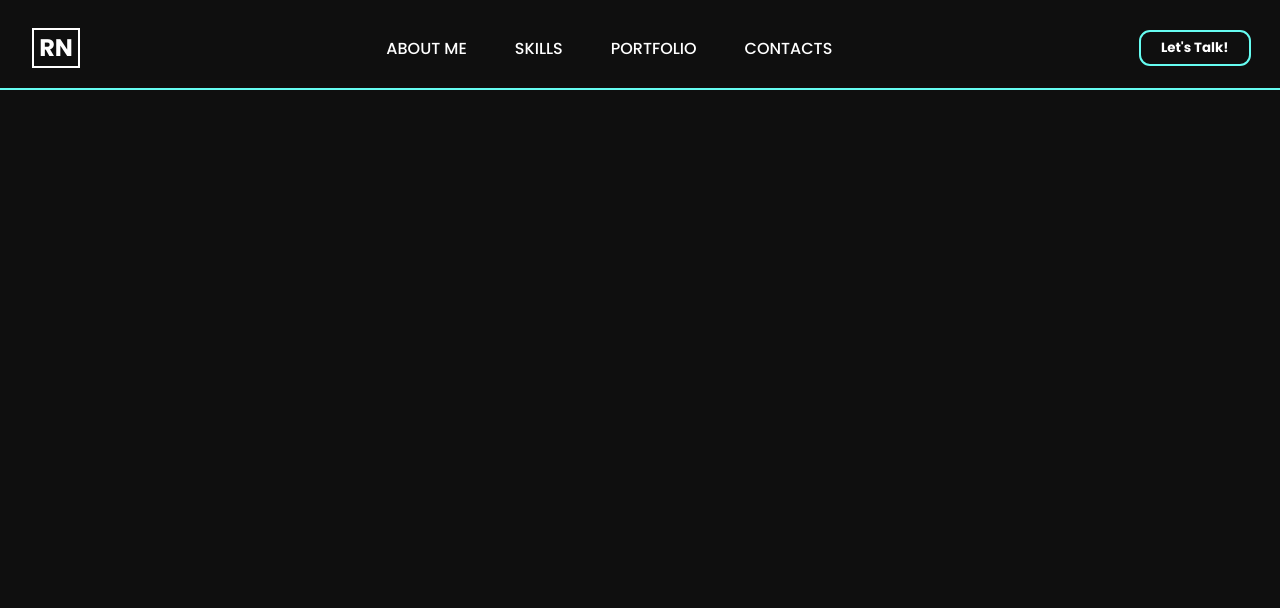
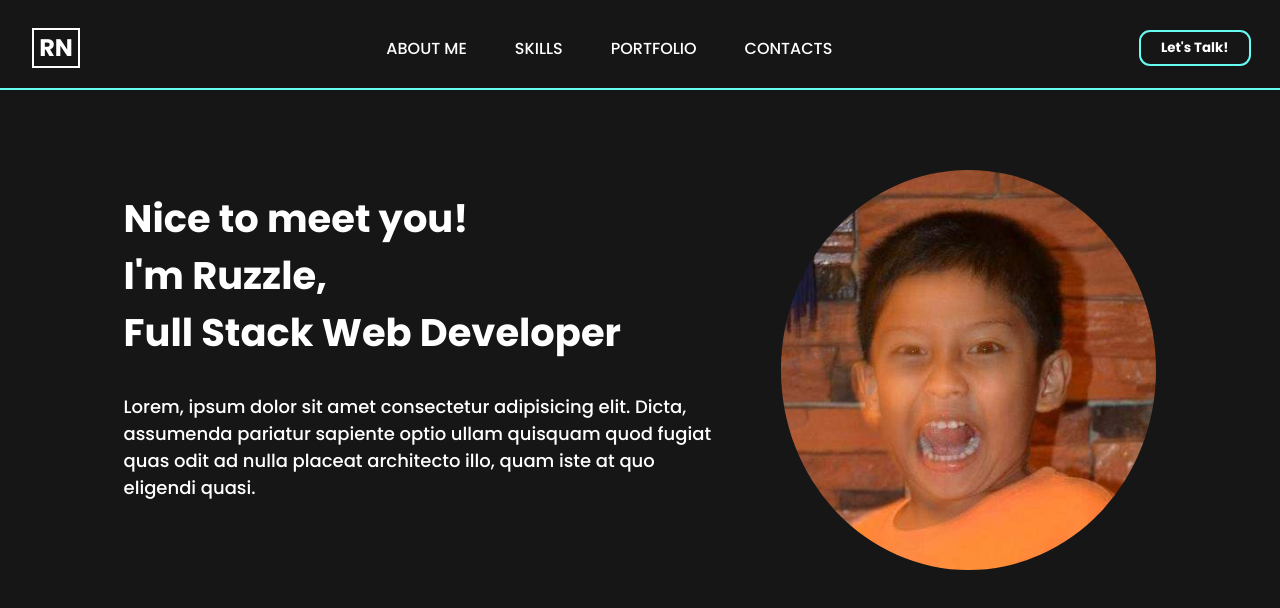
Before and after one commit to Zyle086/Portfolio, a plain HTML site: page main/index.htm in a window 1280 px wide. Drawn offline with Linux system fonts and the light colour scheme.

Commit message:
Finished AboutMe Section

```diff
--- a/main/index.htm
+++ b/main/index.htm
@@ -18,6 +18,33 @@
       <button class="btn">Let's Talk!</button>
     </nav>
 
+    <main>
+      <div class="introduction-section">
+        <div class="introduction">
+          <div class="intro-h1">
+            <h1>
+              Nice to meet you!<br />I'm Ruzzle,<br />Full Stack Web Developer
+            </h1>
+          </div>
+          <div class="main-introduction">
+            <p>
+              Lorem, ipsum dolor sit amet consectetur adipisicing elit. Dicta,
+              assumenda pariatur sapiente optio ullam quisquam quod fugiat quas
+              odit ad nulla placeat architecto illo, quam iste at quo eligendi
+              quasi.
+            </p>
+          </div>
+        </div>
+        <div>
+          <img
+            class="profile-photo"
+            src="../images/439972626_449682807433743_1222402609948663432_n.jpg"
+            alt="A photo of a very handsome boi"
+          />
+        </div>
+      </div>
+    </main>
+
     <script src="script.js"></script>
   </body>
 </html>
--- a/main/style.css
+++ b/main/style.css
@@ -16,7 +16,7 @@
 
 body {
   font-family: "Poppins", sans-serif;
-  background-color: #0f0f0f;
+  background-color: #161616;
   font-size: medium;
   font-weight: 500;
 }
@@ -24,7 +24,7 @@ body {
 /* Header */
 
 nav {
-  background-color: #0f0f0f;
+  background-color: #161616;
   max-width: 1500px;
   margin: auto;
   padding: 1.75rem 1rem;
@@ -37,7 +37,7 @@ nav {
   text-transform: uppercase;
 }
 
-/* Links */
+/* Header Links */
 
 a {
   text-decoration: none;
@@ -61,7 +61,7 @@ a {
   color: #fff;
 }
 
-/* Buttons */
+/* Header Buttons */
 
 button {
   font-family: "Poppins", sans-serif;
@@ -93,3 +93,44 @@ button.btn:hover {
   border: 2px solid #66fcf1;
   margin-right: 1em;
 }
+
+/* Main content */
+
+main {
+  max-width: 1275px;
+  margin: auto;
+  padding: 2rem 5rem;
+  color: #ffffff;
+}
+
+img {
+  width: 100%;
+  display: flex;
+}
+
+.introduction-section {
+  display: flex;
+  margin: auto;
+  align-items: center;
+  justify-content: space-evenly;
+  gap: 1rem;
+}
+
+.intro-h1 {
+  font-size: larger;
+  max-width: 500px;
+  overflow: visible;
+  padding: 1rem 0;
+}
+
+.main-introduction {
+  max-width: 600px;
+  font-size: large;
+  padding: 1rem 0;
+}
+
+.profile-photo {
+  max-height: 400px;
+  border-radius: 100%;
+  margin-top: 3rem;
+}
```
Also changed, not shown: images/439972626_449682807433743_1222402609948663432_n.jpg (added).
